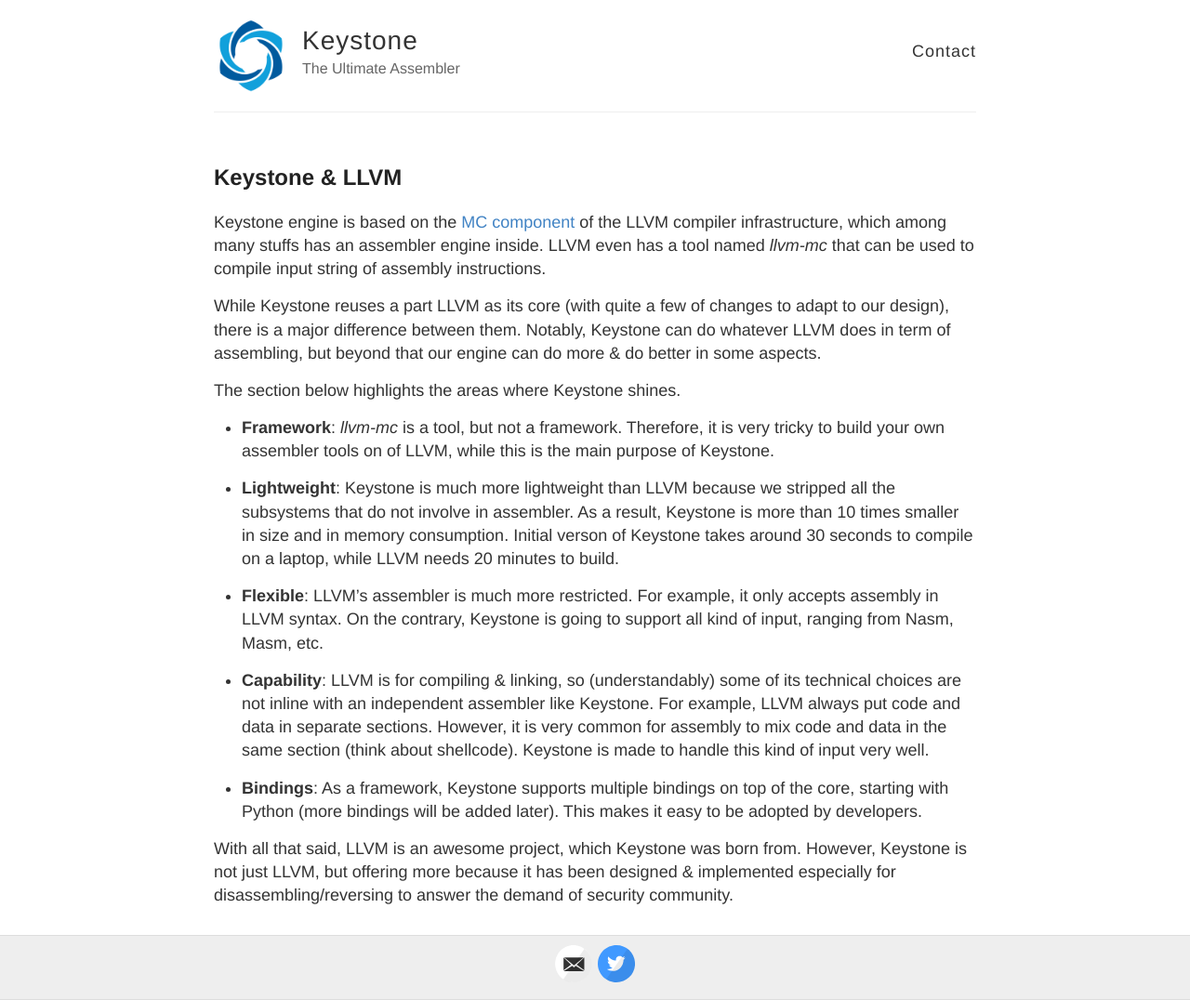
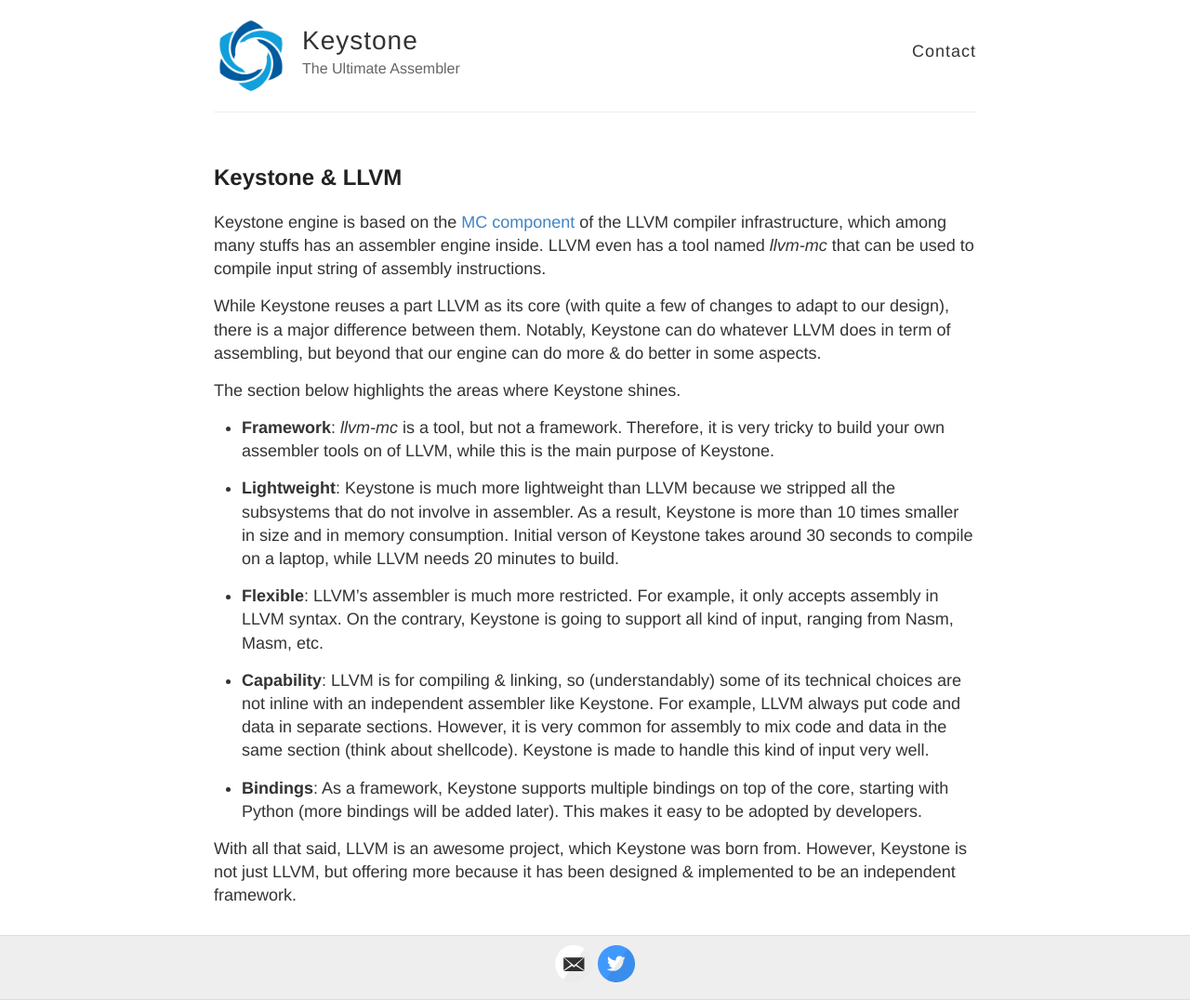
Before and after one commit to keystone-engine/keystone-engine.github.io, a Jekyll site: the page built from docs/beyond_llvm.md, in a window 1280 px wide. Shown: the whole page at 93% size. Built offline with Jekyll 4.4.1, drawn with Linux system fonts in a browser that asks for light colours.

Commit message:
fix beyond_llvm

```diff
--- a/docs/beyond_llvm.md
+++ b/docs/beyond_llvm.md
@@ -21,4 +21,4 @@
 
 - **Bindings**: As a framework, Keystone supports multiple bindings on top of the core, starting with Python (more bindings will be added later). This makes it easy to be adopted by developers.
 
-With all that said, LLVM is an awesome project, which Keystone was born from. However, Keystone is not just LLVM, but offering more because it has been designed & implemented especially for disassembling/reversing to answer the demand of security community.
+With all that said, LLVM is an awesome project, which Keystone was born from. However, Keystone is not just LLVM, but offering more because it has been designed & implemented to be an independent framework.
```
